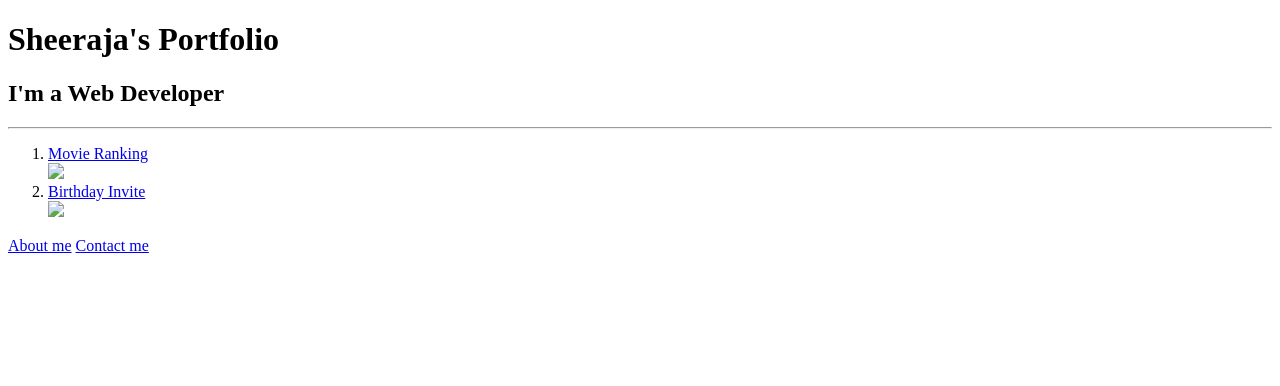
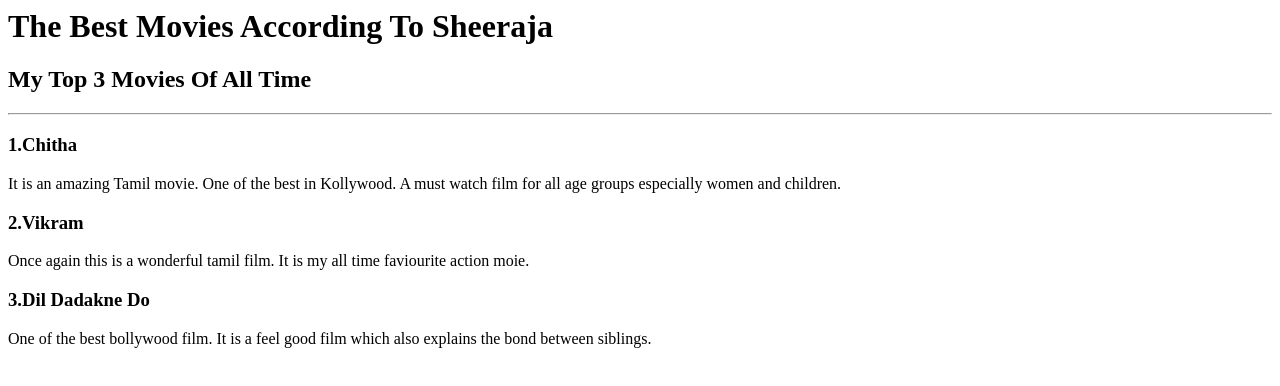
Before and after one commit to sheeraja-1215/html-portfolio, a plain HTML site: page index.html in a window 1280 px wide. Drawn offline with Linux system fonts and the light colour scheme.

Commit message:
Add files via upload

```diff
--- a/index.html
+++ b/index.html
@@ -1,21 +1,10 @@
-
-<!DOCTYPE html>
-<html lang="en">
-<head>
-    <meta charset="UTF-8">
-    <title>Sheeru's Portfolio</title>
-</head>
-<body>
-    <h1>Sheeraja's Portfolio</h1>
-    <h2>I'm a Web Developer</h2>
-    <hr/>
-    <ol>
-    <li><a href="../../2.4+Movie+Ranking+Project/2.4 Movie Ranking Project/index.html">Movie Ranking</a></li>
-    <img src="../4.3 HTML Porfolio Project/assets/images/sheeru movie.png" height="300">
-    <li><a href="../../3.4+Birthday+Invite+Project/3.4 Birthday Invite Project/index.html">Birthday Invite</a></li>
-    <img src="../4.3 HTML Porfolio Project/assets/images/Sheeru birthday.png" height="300">
-</ol>
-    <a href="../4.3 HTML Porfolio Project/public/about.html">About me</a>
-    <a href="../4.3 HTML Porfolio Project/public/contact.html">Contact me</a>
-</body>
-</html>
+<!-- Write your code below -->
+<h1>The Best Movies According To Sheeraja</h1>
+<h2>My Top 3 Movies Of All Time</h2>
+<hr>
+<h3>1.Chitha</h3>
+<p>It is an amazing Tamil movie. One of the best in Kollywood. A must watch film for all age groups especially women and children.</p>
+<h3>2.Vikram</h3>
+<p>Once again this is a wonderful tamil film. It is my all time faviourite action moie.</p>
+<h3>3.Dil Dadakne Do</h3>
+<p>One of the best bollywood film. It is a feel good film which also explains the bond between siblings.</p>
```
